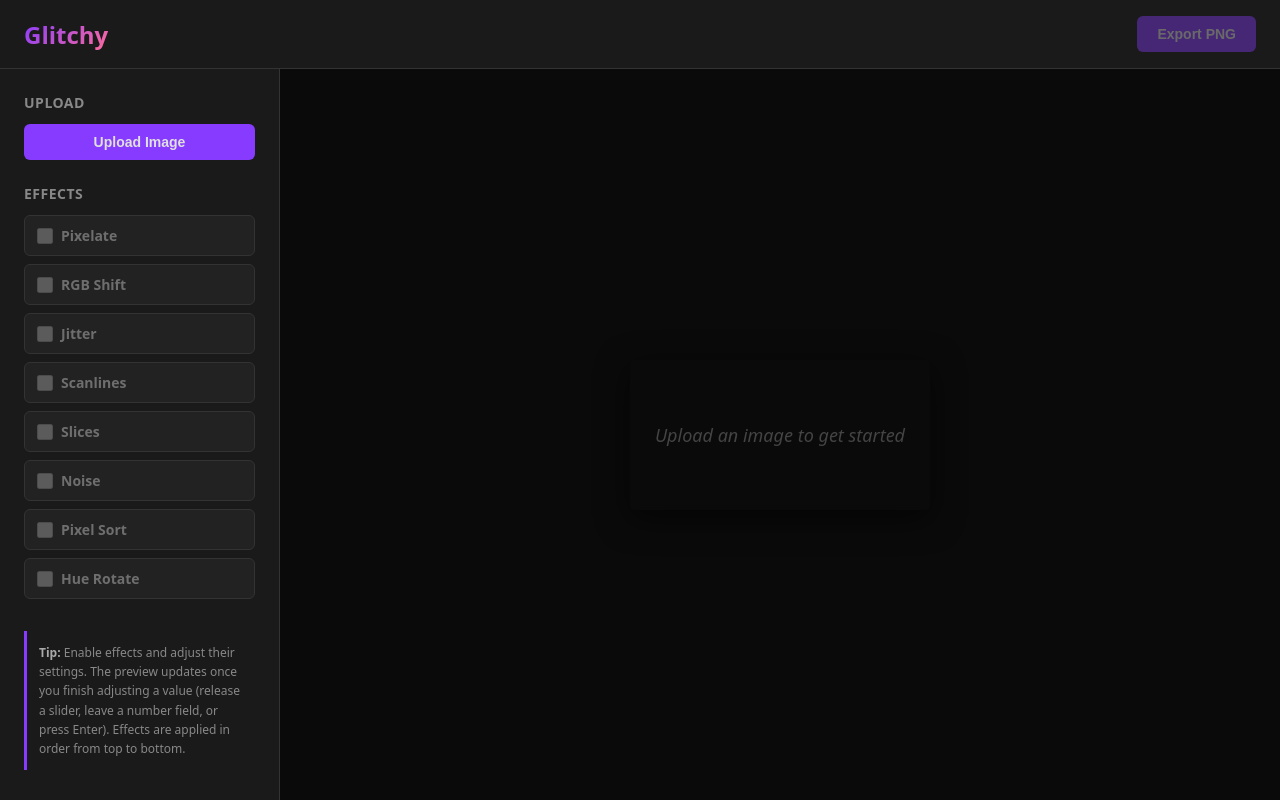
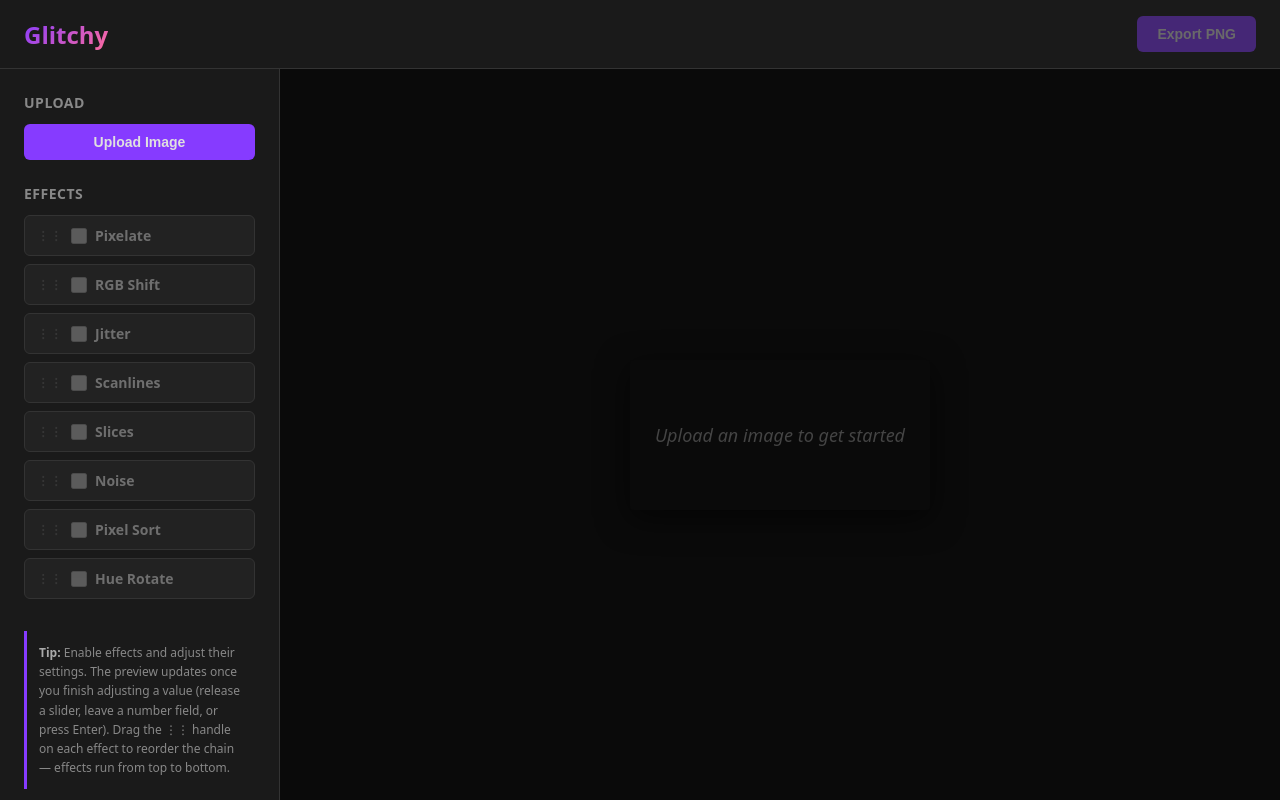
Before and after one commit to fordchastain/Glitchy, a React (Vite) app: page / in a window 1280 px wide. Built offline with nearby package versions, Linux system fonts and the light colour scheme.

Commit message:
Make effects re-arrangeable via drag and drop

```diff
--- a/src/App.tsx
+++ b/src/App.tsx
@@ -1,7 +1,8 @@
 import { useState, useRef, useEffect, useCallback } from "react";
-import type { ChangeEvent } from "react";
+import type { ChangeEvent, DragEvent } from "react";
 import {
-  effects,
+  effectsById,
+  defaultEffectOrder,
   createDefaultEffectStates,
   type ConfigValue,
   type EffectState,
@@ -148,6 +149,9 @@ function App() {
   const [effectsState, setEffectsState] = useState<Record<string, EffectState>>(
     createDefaultEffectStates,
   );
+  const [orderedIds, setOrderedIds] = useState<string[]>(defaultEffectOrder);
+  const [draggedId, setDraggedId] = useState<string | null>(null);
+  const [dragOverId, setDragOverId] = useState<string | null>(null);
 
   const toggleEffect = useCallback((id: string) => {
     setEffectsState((prev) => ({
@@ -169,6 +173,56 @@ function App() {
     [],
   );
 
+  const moveEffect = useCallback((fromId: string, toId: string) => {
+    if (fromId === toId) return;
+    setOrderedIds((prev) => {
+      const next = [...prev];
+      const fromIndex = next.indexOf(fromId);
+      const toIndex = next.indexOf(toId);
+      if (fromIndex === -1 || toIndex === -1) return prev;
+      next.splice(fromIndex, 1);
+      next.splice(toIndex, 0, fromId);
+      return next;
+    });
+  }, []);
+
+  const handleDragStart = useCallback(
+    (e: DragEvent<HTMLDivElement>, id: string) => {
+      setDraggedId(id);
+      e.dataTransfer.effectAllowed = "move";
+      e.dataTransfer.setData("text/plain", id);
+    },
+    [],
+  );
+
+  const handleDragOver = useCallback(
+    (e: DragEvent<HTMLDivElement>, id: string) => {
+      e.preventDefault();
+      if (draggedId && draggedId !== id) {
+        setDragOverId(id);
+      }
+    },
+    [draggedId],
+  );
+
+  const handleDrop = useCallback(
+    (e: DragEvent<HTMLDivElement>, id: string) => {
+      e.preventDefault();
+      const fromId = e.dataTransfer.getData("text/plain");
+      if (fromId) {
+        moveEffect(fromId, id);
+      }
+      setDraggedId(null);
+      setDragOverId(null);
+    },
+    [moveEffect],
+  );
+
+  const handleDragEnd = useCallback(() => {
+    setDraggedId(null);
+    setDragOverId(null);
+  }, []);
+
   // Redraw canvas when image or effects change
   useEffect(() => {
     const canvas = canvasRef.current;
@@ -181,13 +235,14 @@ function App() {
     canvas.height = image.height;
     ctx.drawImage(image, 0, 0);
 
-    for (const effect of effects) {
-      const state = effectsState[effect.id];
-      if (state?.enabled) {
+    for (const id of orderedIds) {
+      const effect = effectsById[id];
+      const state = effectsState[id];
+      if (effect && state?.enabled) {
         effect.apply(ctx, state.config);
       }
     }
-  }, [image, effectsState]);
+  }, [image, effectsState, orderedIds]);
 
   const handleExport = () => {
     const canvas = canvasRef.current;
@@ -226,11 +281,29 @@ function App() {
 
           <h2>Effects</h2>
           <div className="effects-list">
-            {effects.map((effect) => {
-              const state = effectsState[effect.id];
+            {orderedIds.map((id) => {
+              const effect = effectsById[id];
+              if (!effect) return null;
+              const state = effectsState[id];
               return (
-                <div key={effect.id} className="effect-item">
-                  <label className="effect-header">
+                <div
+                  key={effect.id}
+                  className={`effect-item${effect.id === draggedId ? " dragging" : ""}${effect.id === dragOverId ? " drag-over" : ""}`}
+                  draggable
+                  onDragStart={(e) => handleDragStart(e, effect.id)}
+                  onDragOver={(e) => handleDragOver(e, effect.id)}
+                  onDrop={(e) => handleDrop(e, effect.id)}
+                  onDragEnd={handleDragEnd}
+                >
+                  <div className="effect-header">
+                    <span
+                      className="drag-handle"
+                      title="Drag to reorder"
+                      aria-label="Drag to reorder"
+                    >
+                      ⋮⋮
+                    </span>
+                    <label className="effect-header-label">
                       <input
                         type="checkbox"
                         checked={state.enabled}
@@ -239,6 +312,7 @@ function App() {
                       />
                       <span>{effect.name}</span>
                     </label>
+                  </div>
                   {state.enabled && (
                     <div className="effect-config">
                       {effect.fields.map((field) => (
@@ -261,8 +335,8 @@ function App() {
           <p className="tip">
             <strong>Tip:</strong> Enable effects and adjust their settings. The
             preview updates once you finish adjusting a value (release a slider,
-            leave a number field, or press Enter). Effects are applied in order
-            from top to bottom.
+            leave a number field, or press Enter). Drag the ⋮⋮ handle on each
+            effect to reorder the chain — effects run from top to bottom.
           </p>
         </aside>
 
--- a/src/effects/index.ts
+++ b/src/effects/index.ts
@@ -29,8 +29,8 @@ export interface EffectDefinition {
   ) => void;
 }
 
-export const effects: EffectDefinition[] = [
-  {
+export const effectsById: Record<string, EffectDefinition> = {
+  pixelate: {
     id: "pixelate",
     name: "Pixelate",
     fields: [
@@ -57,7 +57,7 @@ export const effects: EffectDefinition[] = [
         config.grayscale as boolean,
       ),
   },
-  {
+  rgbShift: {
     id: "rgbShift",
     name: "RGB Shift",
     fields: [
@@ -94,7 +94,7 @@ export const effects: EffectDefinition[] = [
         config.direction as number,
       ),
   },
-  {
+  jitter: {
     id: "jitter",
     name: "Jitter",
     fields: [
@@ -120,7 +120,7 @@ export const effects: EffectDefinition[] = [
     apply: (ctx, config) =>
       applyJitter(ctx, config.amount as number, config.speed as number),
   },
-  {
+  scanlines: {
     id: "scanlines",
     name: "Scanlines",
     fields: [
@@ -157,7 +157,7 @@ export const effects: EffectDefinition[] = [
         config.scale as number,
       ),
   },
-  {
+  slices: {
     id: "slices",
     name: "Slices",
     fields: [
@@ -197,7 +197,7 @@ export const effects: EffectDefinition[] = [
         config.verticalSpeed as number,
       ),
   },
-  {
+  noise: {
     id: "noise",
     name: "Noise",
     fields: [
@@ -220,7 +220,7 @@ export const effects: EffectDefinition[] = [
     apply: (ctx, config) =>
       applyNoise(ctx, config.amount as number, config.color as boolean),
   },
-  {
+  pixelSort: {
     id: "pixelSort",
     name: "Pixel Sort",
     fields: [
@@ -254,7 +254,7 @@ export const effects: EffectDefinition[] = [
         config.sortDark as boolean,
       ),
   },
-  {
+  hueRotate: {
     id: "hueRotate",
     name: "Hue Rotate",
     fields: [
@@ -280,7 +280,10 @@ export const effects: EffectDefinition[] = [
     apply: (ctx, config) =>
       applyHueRotate(ctx, config.hue as number, config.saturation as number),
   },
-];
+};
+
+export const effects: EffectDefinition[] = Object.values(effectsById);
+export const defaultEffectOrder: string[] = effects.map((effect) => effect.id);
 
 export interface EffectState {
   enabled: boolean;
--- a/src/style.css
+++ b/src/style.css
@@ -148,15 +148,46 @@ button:disabled {
   overflow: hidden;
 }
 
+.effect-item {
+  cursor: grab;
+}
+
+.effect-item.dragging {
+  opacity: 0.5;
+}
+
+.effect-item.drag-over {
+  border-color: #863bff;
+  box-shadow: 0 0 0 1px #863bff;
+}
+
 .effect-header {
   display: flex;
   align-items: center;
   gap: 8px;
   padding: 10px 12px;
-  cursor: pointer;
   font-size: 14px;
   font-weight: 600;
   user-select: none;
+}
+
+.drag-handle {
+  color: #555;
+  font-size: 12px;
+  line-height: 1;
+  letter-spacing: 1px;
+  cursor: grab;
+}
+
+.effect-item:hover .drag-handle {
+  color: #888;
+}
+
+.effect-header-label {
+  display: flex;
+  align-items: center;
+  gap: 8px;
+  cursor: pointer;
 }
 
 .effect-header input[type="checkbox"] {
```
Lines whose indentation alone changed are shown as unchanged.
